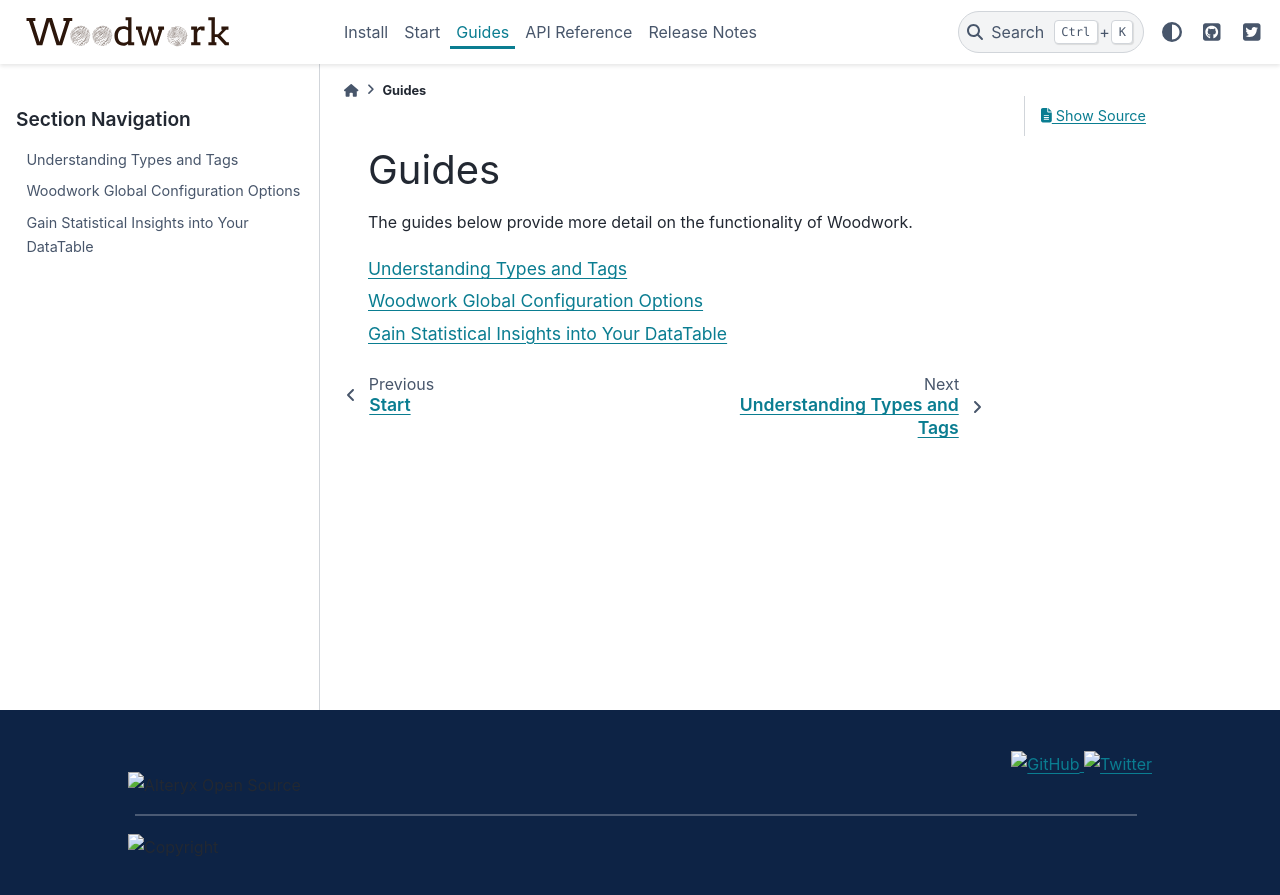
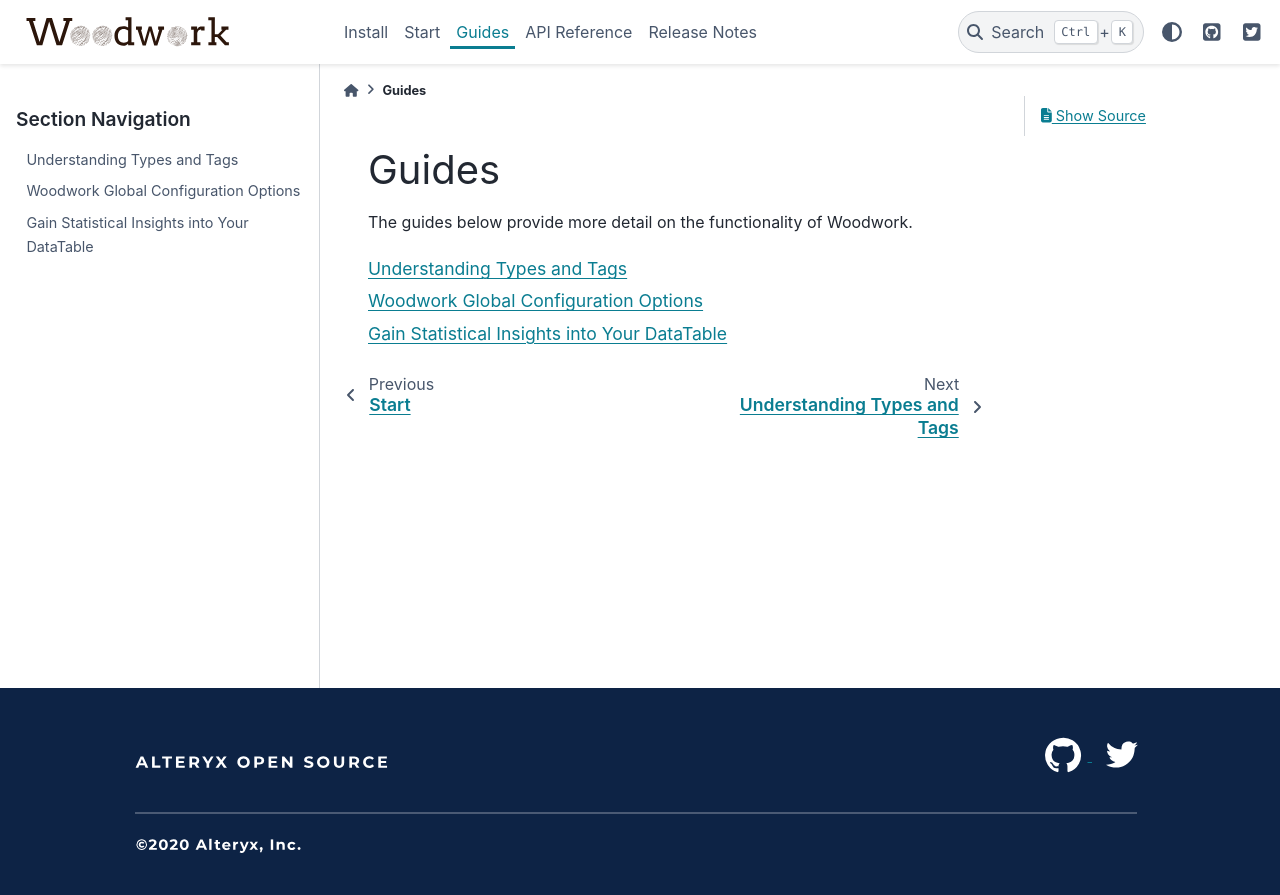
Before and after one commit to alteryx/woodwork, a Sphinx documentation site: the page built from docs/source/guides/guides_index.rst, in a window 1280 px wide. Shown: the top 895 px of the page. Built offline with Sphinx 7.4.7 and the PyData theme 0.15.4, drawn with Linux system fonts in a browser that asks for light colours; comment, search, counter and statistics services are not loaded.

Commit message:
update path to

```diff
--- a/docs/source/_templates/layout.html
+++ b/docs/source/_templates/layout.html
@@ -16,21 +16,21 @@
 <footer class="footer">
   <div class="footer-container">
     <div class="footer-cell-1">
-      <img class="footer-image-alteryx" src="_static/images/alteryx_open_source.svg" alt="Alteryx Open Source">
+      <img class="footer-image-alteryx" src="{{ pathto('_static/images/alteryx_open_source.svg', 1) }}" alt="Alteryx Open Source">
     </div>
     <div class="footer-cell-2">
       <a href="https://github.com/FeatureLabs/woodwork#readme" target="_blank">
-        <img class="footer-image-github" src="_static/images/github.svg" alt="GitHub">
+        <img class="footer-image-github" src="{{ pathto('_static/images/github.svg', 1) }}" alt="GitHub">
       </a>
       <a href="https://twitter.com/alteryx?lang=en" target="_blank">
-        <img class="footer-image-twitter" src="_static/images/twitter.svg" alt="Twitter">
+        <img class="footer-image-twitter" src="{{ pathto('_static/images/twitter.svg', 1) }}" alt="Twitter">
       </a>
     </div>
     <div class="footer-cell-3">
       <hr class="footer-line">
     </div>
     <div class="footer-cell-4">
-      <img class="footer-image-copyright" src="_static/images/copyright.svg" alt="Copyright">
+      <img class="footer-image-copyright" src="{{ pathto('_static/images/copyright.svg', 1) }}" alt="Copyright">
     </div>
   </div>
 </footer>
```
